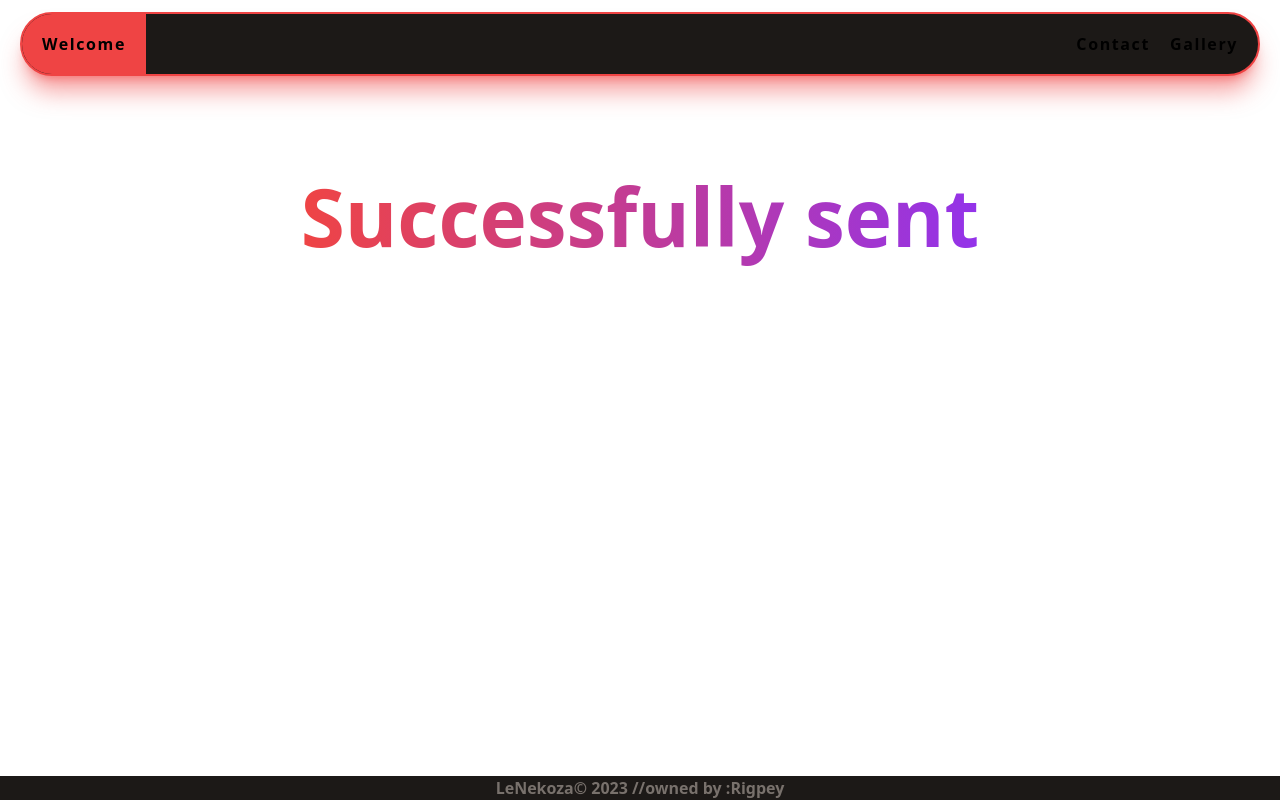
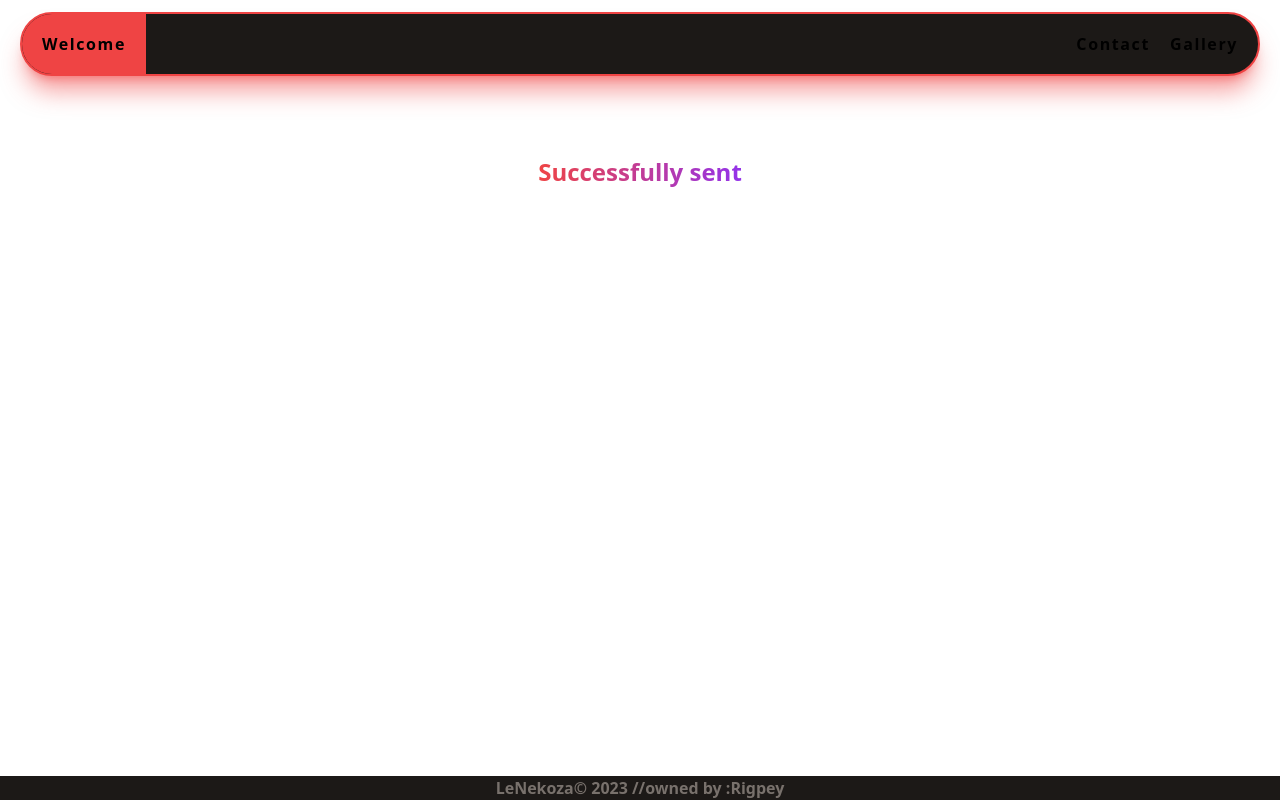
Before and after one commit to LeNekoza/RigpeyFolio, a Next.js app: page /successform in a window 1280 px wide. Built offline with nearby package versions, Linux system fonts and the light colour scheme.

Commit message:
size issue

```diff
--- a/src/app/failedform/page.tsx
+++ b/src/app/failedform/page.tsx
@@ -6,7 +6,7 @@
   <div>
     <Nav />
     <div className="flex justify-center mt-20">
-      <div className="select-none text-[5em] font-extrabold text-transparent bg-clip-text bg-gradient-to-r from-orange-500 to-red-600">
+      <div className="select-none text-2xl font-extrabold text-transparent bg-clip-text bg-gradient-to-r from-orange-500 to-red-600">
       Failed to sent
       </div>
       </div>
--- a/src/app/successform/page.tsx
+++ b/src/app/successform/page.tsx
@@ -6,7 +6,7 @@
   <div>
     <Nav />
     <div className="flex justify-center mt-20">
-      <div className="select-none text-[5em] font-extrabold text-transparent bg-clip-text bg-gradient-to-r from-red-500 to-purple-600">
+      <div className="select-none text-2xl font-extrabold text-transparent bg-clip-text bg-gradient-to-r from-red-500 to-purple-600">
       Successfully sent
       </div>
       </div>
```
